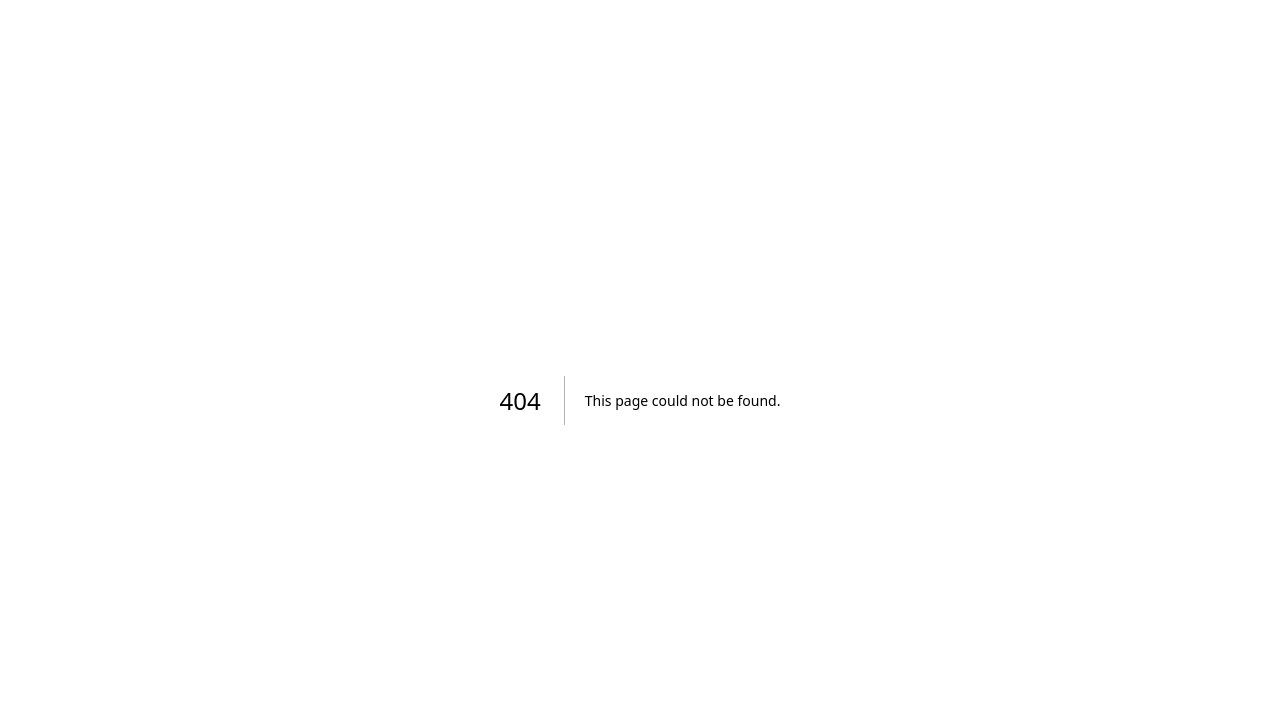
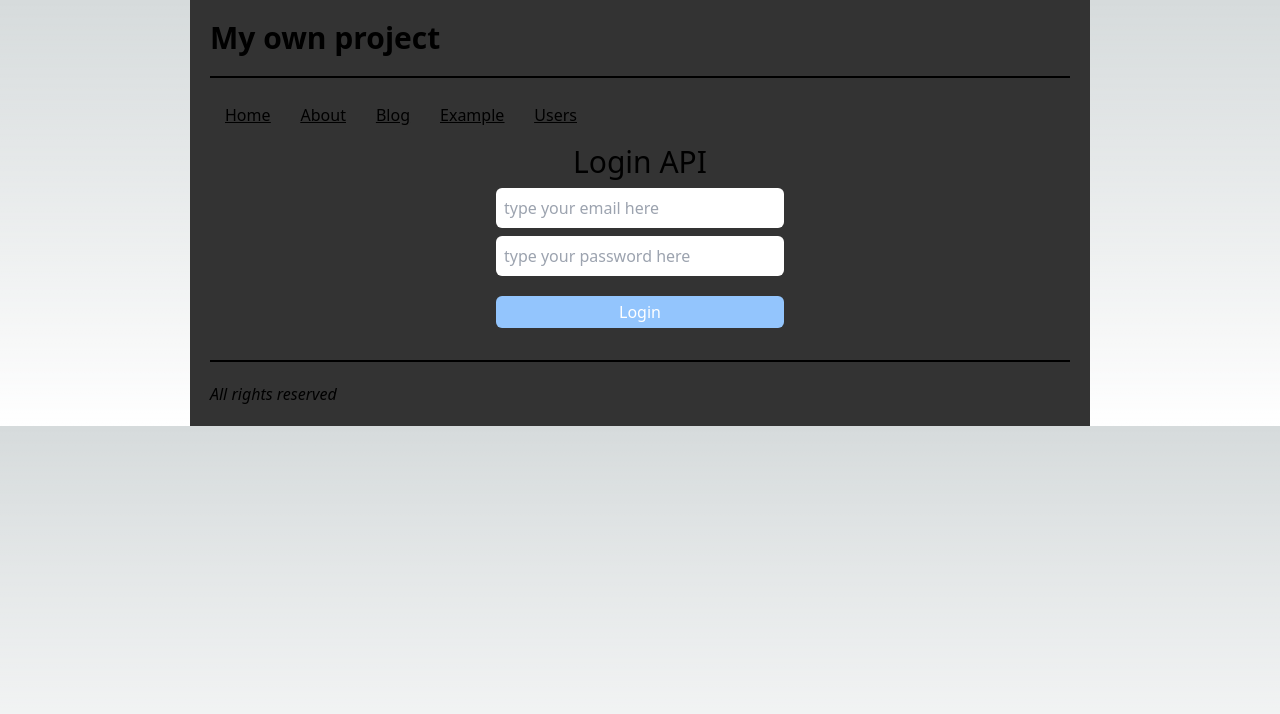
Before and after one commit to mspdl/nextjs-first_project, a Next.js app: page /loginapi in a window 1280 px wide. Before the commit this address had no page. Shown: the top 714 px of the page. Built offline with nearby package versions, Linux system fonts and the light colour scheme.

Commit message:
Login via JWT API: Using on the Client-side

```diff
--- /dev/null
+++ b/src/pages/loginapi.tsx
@@ -0,0 +1,99 @@
+import { Layout } from "@/components/Layout";
+import axios from "axios";
+import Head from "next/head";
+import { useRouter } from "next/router";
+import { useState } from "react";
+
+const LoginApi = () => {
+  const [email, setEmail] = useState("");
+  const [password, setPassword] = useState("");
+  const [errorMessage, setErrorMessage] = useState("");
+  const [loading, setLoading] = useState(false);
+
+  const router = useRouter();
+
+  const login = async (email: string, password: string) => {
+    const csrfReq = await axios.get("/api/auth/csrf");
+    if (csrfReq.data.csrfToken) {
+      const authReq = await axios.post("/api/auth/callback/credentials", {
+        json: true,
+        csrfToken: csrfReq.data.csrfToken,
+        email,
+        password,
+      });
+      if (authReq.status === 200) {
+        const userAuthReq = await axios.get("/api/auth/session");
+        if (userAuthReq.data.user) {
+          return true;
+        }
+      }
+    }
+    return false;
+  };
+
+  const handleSubmit = async () => {
+    if (!email || !password) {
+      setErrorMessage("Please fill in the email and password fields");
+      return;
+    }
+
+    setErrorMessage("");
+    setLoading(true);
+    const logged = await login(email, password);
+    setLoading(false);
+
+    if (logged) {
+      window.location.href = "/";
+    } else {
+      setErrorMessage("Access Denied");
+    }
+  };
+
+  return (
+    <div className="">
+      <Layout>
+        <div>
+          <Head>
+            <title>Login API</title>
+          </Head>
+          <div className="flex flex-col gap-2 pt-3 items-center">
+            <h1 className="text-3xl">Login API</h1>
+            <input
+              className="p-2 w-72 rounded-md text-black"
+              type="email"
+              placeholder="type your email here"
+              value={email}
+              onChange={(e) => {
+                setEmail(e.target.value);
+              }}
+              disabled={loading}
+            />
+            <input
+              className="p-2 w-72 rounded-md text-black"
+              type="password"
+              placeholder="type your password here"
+              value={password}
+              onChange={(e) => {
+                setPassword(e.target.value);
+              }}
+              disabled={loading}
+            />
+            <button
+              onClick={handleSubmit}
+              className="p-1 rounded-md bg-blue-300 my-3 w-72 text-white hover:bg-blue-500 hover:text-black transition ease-in-out delay-100"
+              disabled={loading}
+            >
+              Login
+            </button>
+            {errorMessage && (
+              <p className="font-bold text-red-600">{errorMessage}</p>
+            )}
+            {loading && <p>Loading...</p>}
+          </div>
+        </div>
+      </Layout>
+    </div>
+  );
+};
+
+export default LoginApi;
```
